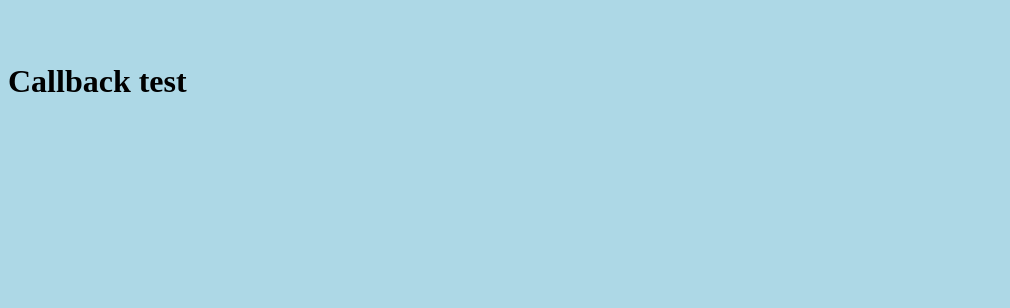
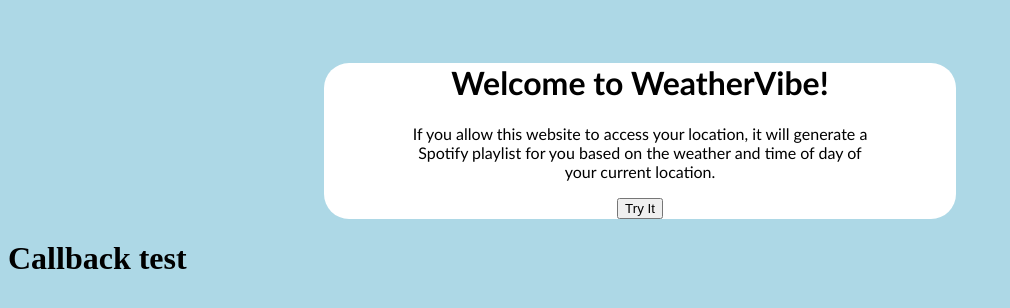
Before and after one commit to DamanjitG/weathervibe, a website: page callback.html in a window 1280 px wide. Shown: the whole page, without its empty margins (0-1010 px from the left). Drawn offline with Linux system fonts and the light colour scheme.

Commit message:
switched pages

```diff
--- a/callback.html
+++ b/callback.html
@@ -9,7 +9,11 @@
 <body background-image="placeholder-background.jpg">
 
         <div class="blob">
-
+            <div class= "text">
+                <h1>Welcome to WeatherVibe!</h1>
+                <p>If you allow this website to access your location, it will generate a Spotify playlist for you based on the weather and time of day of your current location.</p>
+                <button  onclick="getLocation()">Try It</button>
+            </div>
         </div>
         <h1>Callback test</h1>
 </body>
```
Also changed, not shown: index.html (+3 -4 lines).
